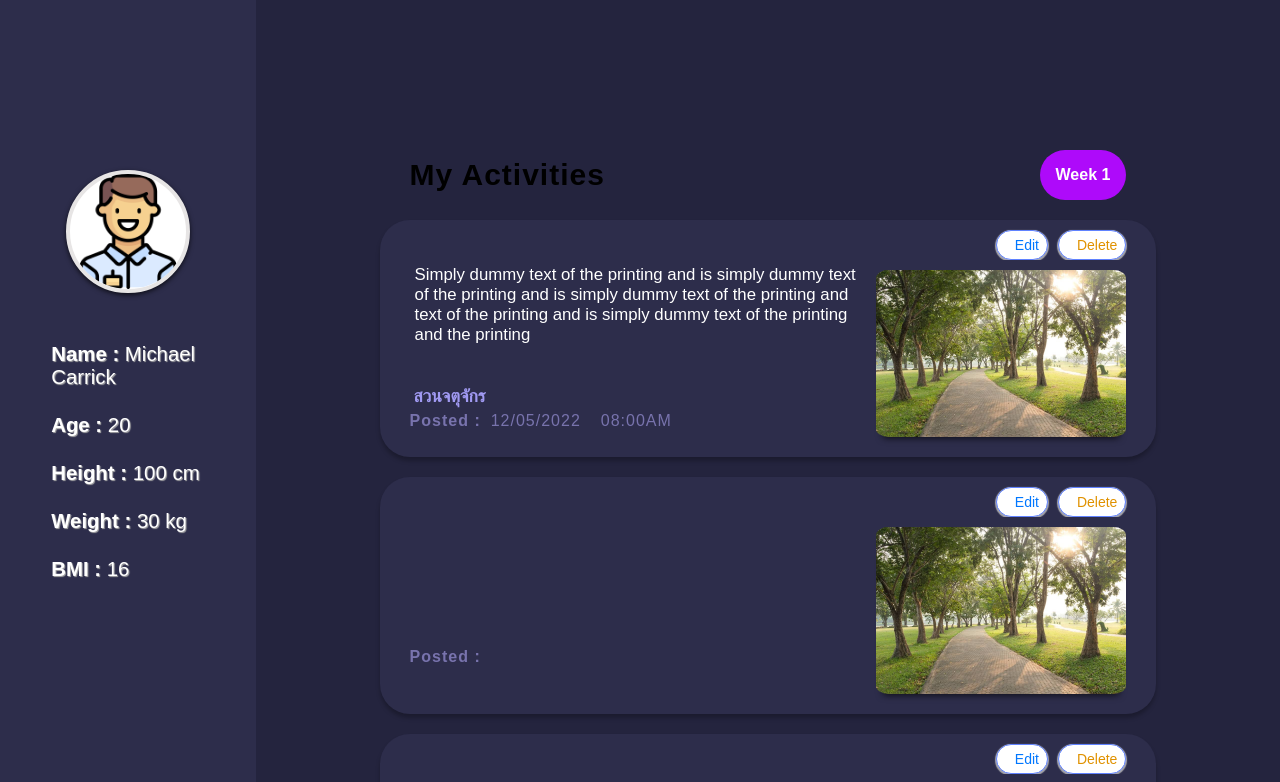
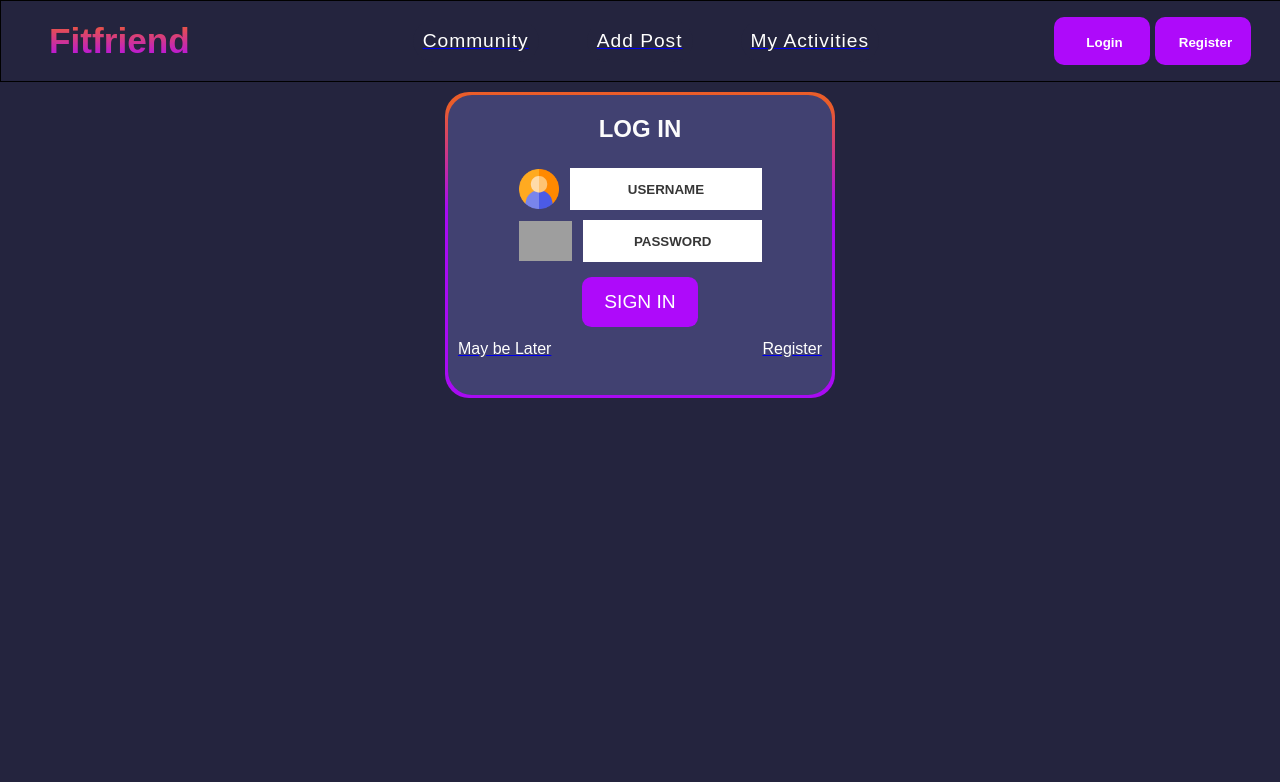
Before and after one commit to Jibpreeya/FitFriends-Frontend, a React (Vite) app: page / in a window 1280 px wide. Shown: the top 782 px of the page. Built offline with nearby package versions, Linux system fonts and the light colour scheme; grey boxes are pictures that could not be loaded.

Commit message:
comment profile

```diff
--- a/src/App.jsx
+++ b/src/App.jsx
@@ -23,7 +23,7 @@ function App() {
         {/* <Register /> */}
         {/* <MainPage /> */}
         {/* <AddPost /> */}
-        <ProfilePage />
+        {/* <ProfilePage /> */}
 
       <BrowserRouter>
         <Navbar />
```
